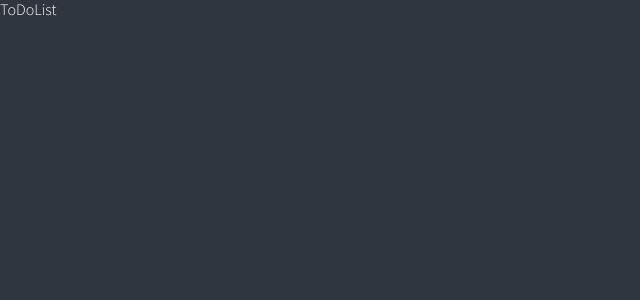
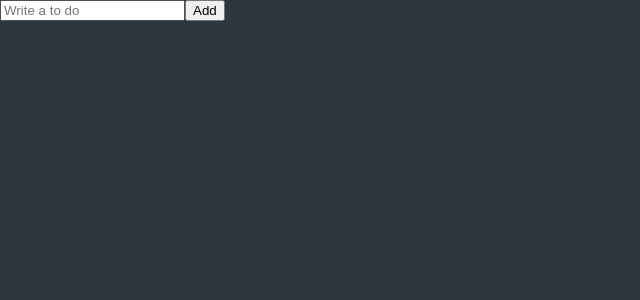
Before and after one commit to jiiiiiaiiiii/react__todo-list, a React (Create React App) app: page / in a window 1280 px wide. Shown: the top 300 px of the page, without its empty margins (0-640 px from the left). Built offline with nearby package versions, Linux system fonts and the light colour scheme.

Commit message:
basic form event

```diff
--- a/src/ToDoList.tsx
+++ b/src/ToDoList.tsx
@@ -1,8 +1,25 @@
-import React from 'react';
+import { log } from 'console';
+import React, { useState } from 'react';
 
 function ToDoList() {
+	const [toDo, setTodo] = useState('');
+	const onChange = (e:React.FormEvent<HTMLInputElement>) => {
+		const {currentTarget: {value},} = e;
+		setTodo(value);
+	};
+	const onSubmit = (e:React.FormEvent<HTMLFormElement>) => {
+		e.preventDefault();
+		console.log(toDo);
+
+	};
+
 	return (
-		<div>ToDoList</div>
+		<div>
+			<form onSubmit={onSubmit}>
+				<input value={toDo} onChange={onChange} placeholder='Write a to do' />
+				<button>Add</button>
+			</form>
+		</div>
 	)
 }
 
```
